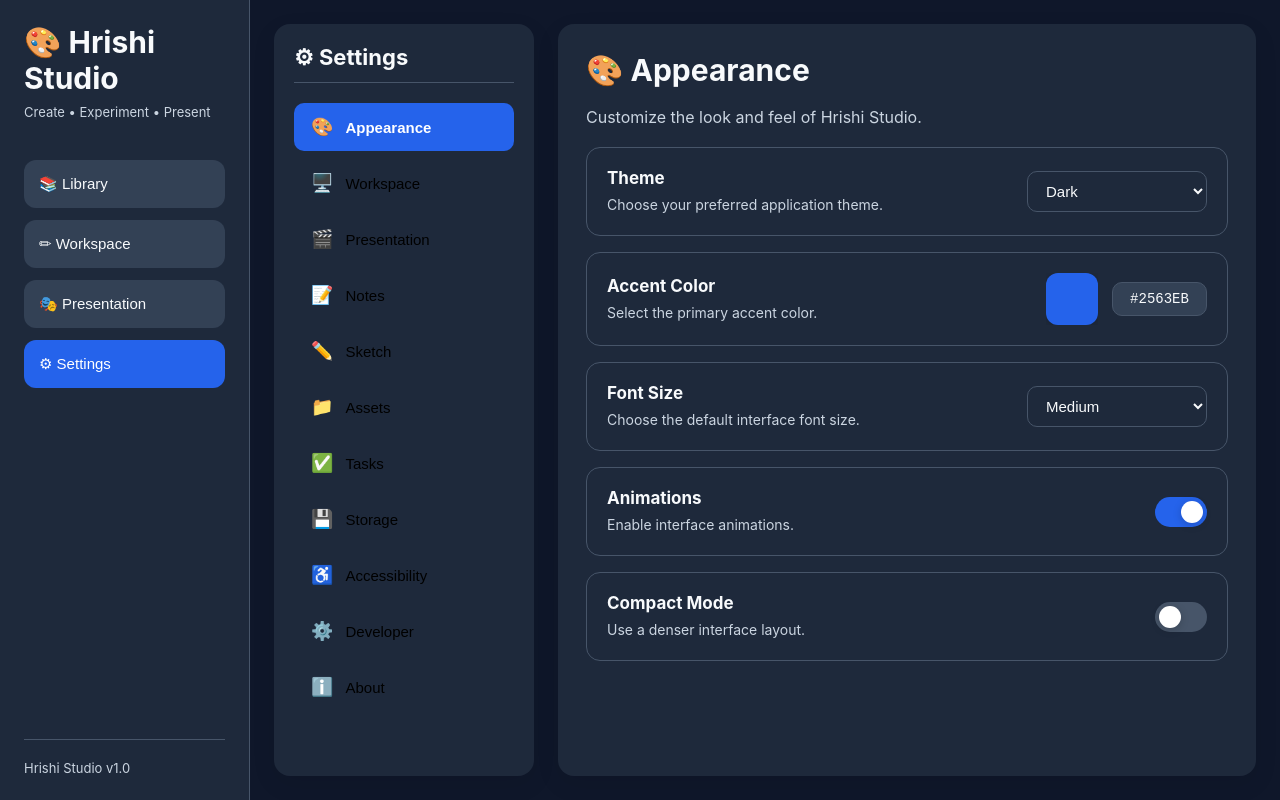
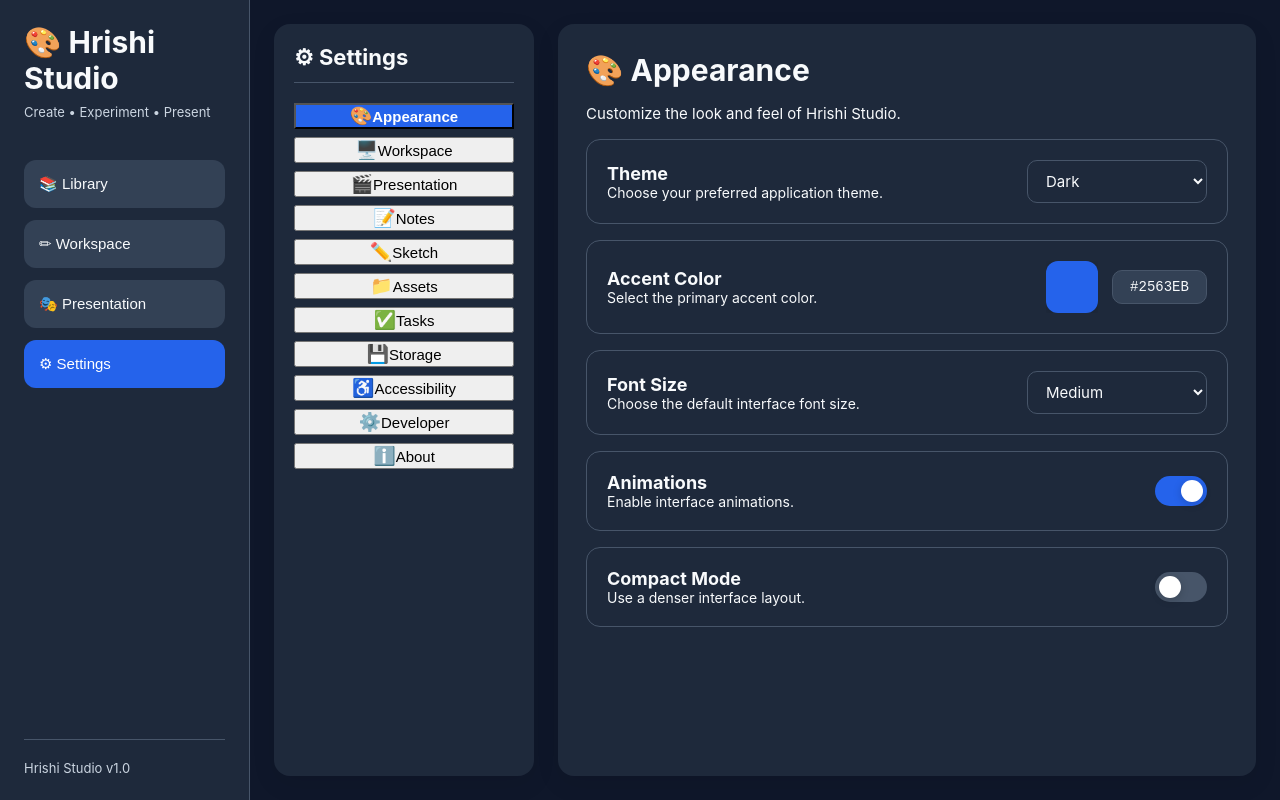
Before and after one commit to HrishiSwant/Animation_Trails, a React (Vite) app: page / in a window 1280 px wide. Both pictures are taken after a click on the button "⚙ Settings". Built offline with nearby package versions, Linux system fonts and the light colour scheme.

Commit message:
Refactor font sizes in Settings.css
Updated font sizes in Settings.css to use CSS variables for consistency.

```diff
--- a/src/components/workspace/Settings/Settings.css
+++ b/src/components/workspace/Settings/Settings.css
@@ -58,13 +58,7 @@
 
 .settings-sidebar-header h2{
 
-    margin:0;
-
-    font-size:22px;
-
-    color:var(--color-text);
-
-transition:color var(--transition-medium);
+    font-size:var(--font-xl);
 
 }
 
@@ -80,29 +74,7 @@
 
 .settings-nav-item{
 
-    display:flex;
-
-    align-items:center;
-
-    gap:12px;
-
-    padding:12px 16px;
-
-    border:none;
-
-    border-radius:10px;
-
-    border:1px solid transparent;
-
-    background:transparent;
-
-    cursor:pointer;
-
-    font-size:15px;
-
-    text-align:left;
-
-    transition:      background-color var(--transition-medium),      color var(--transition-medium),      border-color var(--transition-medium),      box-shadow var(--transition-medium);
+    font-size:var(--font-md);
 
 }
 
@@ -124,7 +96,7 @@
 
 .settings-nav-item span:first-child{
 
-    font-size:18px;
+    font-size:var(--font-lg);
 
 }
 
@@ -167,23 +139,13 @@
 
 .settings-section h2{
 
-    margin:0;
-
-    font-size:30px;
-
-    color:var(--color-text);
+    font-size:var(--font-2xl);
 
 }
 
 .settings-section p{
 
-    margin:0;
-
-    color:var(--color-text-secondary);
-
-    font-size:16px;
-
-    line-height:1.7;
+    font-size:var(--font-md);
 
 }
 /* =====================================
@@ -224,23 +186,13 @@
 
 .settings-control-info h4{
 
-    margin:0;
-
-    font-size:17px;
-
-    color:var(--color-text);
+    font-size:var(--font-lg);
 
 }
 
 .settings-control-info p{
 
-    margin:6px 0 0;
-
-    color:var(--color-text-secondary);
-
-    font-size:14px;
-
-    line-height:1.5;
+    font-size:var(--font-sm);
 
 }
 
@@ -348,7 +300,9 @@
 
     color:var(--color-text);
 
-    font-size:15px;
+    font-size:var(--font-md);
+
+    font-family:var(--font-family);
 
     cursor:pointer;
 
@@ -406,7 +360,9 @@
 
     color:var(--color-text);
 
-    font-size:15px;
+    font-size:var(--font-md);
+
+    font-family:var(--font-family);
 
     outline:none;
 
@@ -503,7 +459,7 @@
 
     font-family:monospace;
 
-    font-size:14px;
+    font-size:var(--font-sm);
 
     color:var(--color-text);
 
@@ -580,7 +536,7 @@
 
     margin-bottom:12px;
 
-    font-size:18px;
+    font-size:var(--font-lg);
 
 }
 
```
